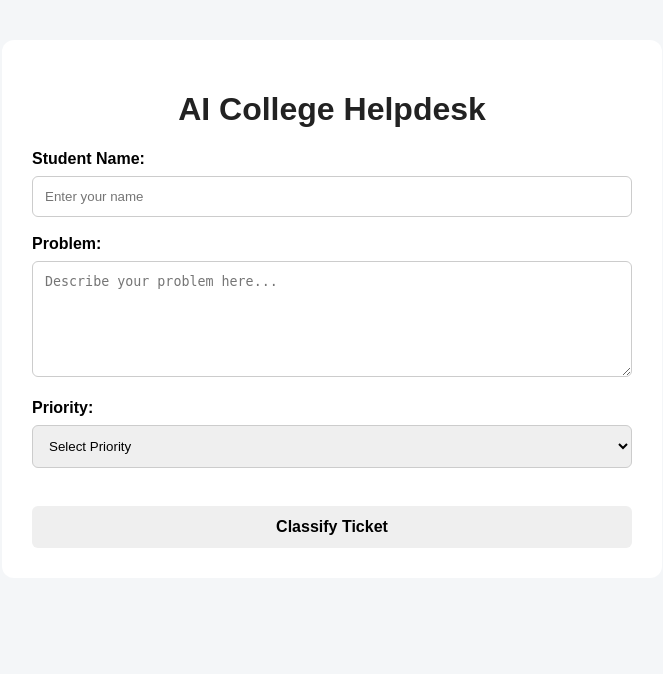
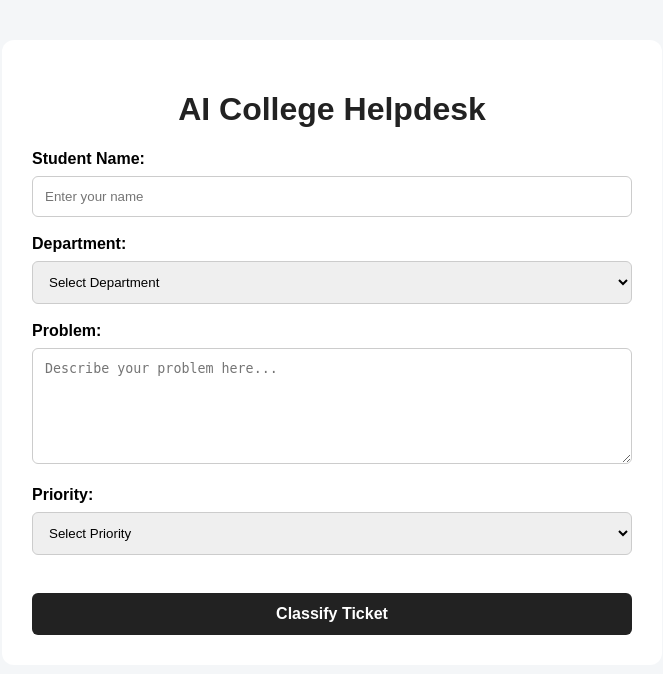
Before and after one commit to Yogini-gunjarge/AI-College-Helpdesk, a Flask app: page / in a window 1280 px wide. Shown: the top 674 px of the page, without its empty margins (308-971 px from the left). Run offline with Flask 3, Linux system fonts and the light colour scheme; parts of the project's set-up code (start-up, migrations or seed data) failed here and were passed over.

Commit message:
Add department field and update admin dashboard

```diff
--- a/app.py
+++ b/app.py
@@ -2,6 +2,7 @@ from flask import Flask, render_template, request, redirect
 import joblib
 import sqlite3
 from datetime import datetime
+import os
 
 app = Flask(__name__)
 
@@ -10,11 +11,18 @@ model = joblib.load("model.pkl")
 vectorizer = joblib.load("vectorizer.pkl")
 
 
-# Create database
+# Database path
+BASE_DIR = os.path.dirname(os.path.abspath(__file__))
+DB_PATH = os.path.join(BASE_DIR, "tickets.db")
+
+
+# Create / Update database
 def create_database():
-    conn = sqlite3.connect("tickets.db")
+
+    conn = sqlite3.connect(DB_PATH)
     cursor = conn.cursor()
 
+    # Create tickets table
     cursor.execute("""
         CREATE TABLE IF NOT EXISTS tickets (
             id INTEGER PRIMARY KEY AUTOINCREMENT,
@@ -22,14 +30,23 @@ def create_database():
             problem TEXT,
             category TEXT,
             priority TEXT,
-            date_time TEXT
+            date_time TEXT,
+            status TEXT DEFAULT 'Pending'
         )
     """)
 
-    # Add status column if it does not exist
+    # Check existing columns
     cursor.execute("PRAGMA table_info(tickets)")
     columns = [row[1] for row in cursor.fetchall()]
 
+    # Add department column if it does not exist
+    if "department" not in columns:
+        cursor.execute("""
+            ALTER TABLE tickets
+            ADD COLUMN department TEXT
+        """)
+
+    # Add status column if it does not exist
     if "status" not in columns:
         cursor.execute("""
             ALTER TABLE tickets
@@ -50,38 +67,54 @@ def home():
 @app.route("/admin")
 def admin():
 
-    conn = sqlite3.connect("tickets.db")
+    conn = sqlite3.connect(DB_PATH)
     cursor = conn.cursor()
 
-    # Get all tickets
-    cursor.execute("SELECT * FROM tickets")
+    # Get all tickets in fixed order
+    cursor.execute("""
+        SELECT
+            id,
+            student_name,
+            department,
+            problem,
+            category,
+            priority,
+            date_time,
+            status
+        FROM tickets
+        ORDER BY id DESC
+    """)
+
     tickets = cursor.fetchall()
 
     # Total tickets
     total_tickets = len(tickets)
 
-    # Count Pending tickets
+    # Pending
     cursor.execute("""
-        SELECT COUNT(*) FROM tickets
+        SELECT COUNT(*)
+        FROM tickets
         WHERE status = 'Pending'
     """)
     pending = cursor.fetchone()[0]
 
-    # Count In Progress tickets
+    # In Progress
     cursor.execute("""
-        SELECT COUNT(*) FROM tickets
+        SELECT COUNT(*)
+        FROM tickets
         WHERE status = 'In Progress'
     """)
     in_progress = cursor.fetchone()[0]
 
-    # Count Resolved tickets
+    # Resolved
     cursor.execute("""
-        SELECT COUNT(*) FROM tickets
+        SELECT COUNT(*)
+        FROM tickets
         WHERE status = 'Resolved'
     """)
     resolved = cursor.fetchone()[0]
 
-    # Category-wise ticket count
+    # Category-wise summary
     cursor.execute("""
         SELECT category, COUNT(*)
         FROM tickets
@@ -89,7 +122,7 @@ def admin():
     """)
     category_counts = cursor.fetchall()
 
-    # Priority-wise ticket count
+    # Priority-wise summary
     cursor.execute("""
         SELECT priority, COUNT(*)
         FROM tickets
@@ -116,6 +149,7 @@ def admin():
 def predict():
 
     student_name = request.form["student_name"]
+    department = request.form["department"]
     ticket = request.form["ticket"]
     priority = request.form["priority"]
 
@@ -124,15 +158,24 @@ def predict():
     category = model.predict(ticket_vector)[0]
 
     # Save ticket in database
-    conn = sqlite3.connect("tickets.db")
+    conn = sqlite3.connect(DB_PATH)
     cursor = conn.cursor()
 
     cursor.execute("""
         INSERT INTO tickets
-        (student_name, problem, category, priority, date_time, status)
-        VALUES (?, ?, ?, ?, ?, ?)
+        (
+            student_name,
+            department,
+            problem,
+            category,
+            priority,
+            date_time,
+            status
+        )
+        VALUES (?, ?, ?, ?, ?, ?, ?)
     """, (
         student_name,
+        department,
         ticket,
         category,
         priority,
@@ -144,16 +187,73 @@ def predict():
     conn.close()
 
     return f"""
-    <h1>Ticket Classified Successfully!</h1>
+    <html>
+    <head>
+        <title>Ticket Classified Successfully</title>
+        <style>
+            body {{
+                font-family: Arial, sans-serif;
+                background-color: #f4f6f8;
+                padding: 40px;
+            }}
 
-    <p><b>Student Name:</b> {student_name}</p>
-    <p><b>Problem:</b> {ticket}</p>
-    <p><b>Predicted Category:</b> {category}</p>
-    <p><b>Priority:</b> {priority}</p>
-    <p><b>Status:</b> Pending</p>
+            .result {{
+                max-width: 600px;
+                margin: auto;
+                background: white;
+                padding: 30px;
+                border-radius: 12px;
+            }}
 
-    <br>
-    <a href="/">Submit Another Ticket</a>
+            h1 {{
+                color: green;
+                text-align: center;
+            }}
+
+            p {{
+                font-size: 16px;
+                margin: 12px 0;
+            }}
+
+            a {{
+                display: inline-block;
+                margin-top: 20px;
+                text-decoration: none;
+                font-weight: bold;
+            }}
+        </style>
+    </head>
+
+    <body>
+
+    <div class="result">
+
+        <h1>Ticket Classified Successfully!</h1>
+
+        <p><b>Student Name:</b> {student_name}</p>
+
+        <p><b>Department:</b> {department}</p>
+
+        <p><b>Problem:</b> {ticket}</p>
+
+        <p><b>Predicted Category:</b> {category}</p>
+
+        <p><b>Priority:</b> {priority}</p>
+
+        <p><b>Status:</b> Pending</p>
+
+        <br>
+
+        <a href="/">Submit Another Ticket</a>
+
+        <br><br>
+
+        <a href="/admin">Go to Admin Dashboard</a>
+
+    </div>
+
+    </body>
+    </html>
     """
 
 
@@ -163,7 +263,7 @@ def update_status(ticket_id):
 
     status = request.form["status"]
 
-    conn = sqlite3.connect("tickets.db")
+    conn = sqlite3.connect(DB_PATH)
     cursor = conn.cursor()
 
     cursor.execute("""
@@ -178,8 +278,11 @@ def update_status(ticket_id):
     return redirect("/admin")
 
 
-# Run Application
+# Initialize database
+# Important for Render + Gunicorn
 create_database()
 
+
+# Run application locally
 if __name__ == "__main__":
     app.run(debug=True)
--- a/templates/index.html
+++ b/templates/index.html
@@ -28,7 +28,7 @@
             font-weight: bold;
         }
 
-        input, textarea {
+        input, textarea, select {
             width: 100%;
             padding: 12px;
             margin-top: 8px;
@@ -40,14 +40,7 @@
         textarea {
             resize: vertical;
         }
-select {
-    width: 100%;
-    padding: 12px;
-    margin-top: 8px;
-    border: 1px solid #ccc;
-    border-radius: 6px;
-    box-sizing: border-box;
-}
+
         button {
             width: 100%;
             padding: 12px;
@@ -57,6 +50,12 @@ select {
             cursor: pointer;
             font-size: 16px;
             font-weight: bold;
+            background-color: #222;
+            color: white;
+        }
+
+        button:hover {
+            background-color: #444;
         }
     </style>
 </head>
@@ -69,18 +68,49 @@ select {
 
     <form action="/predict" method="POST">
 
+        <!-- Student Name -->
         <label>Student Name:</label>
-        <input type="text" name="student_name"
-               placeholder="Enter your name" required>
+        <input type="text"
+               name="student_name"
+               placeholder="Enter your name"
+               required>
 
         <br><br>
 
+        <!-- Department -->
+        <label>Department:</label>
+
+        <select name="department" required>
+            <option value="">Select Department</option>
+            <option value="Information Technology">
+                Information Technology
+            </option>
+            <option value="Computer Engineering">
+                Computer Engineering
+            </option>
+            <option value="Electronics">
+                Electronics
+            </option>
+            <option value="Mechanical">
+                Mechanical
+            </option>
+            <option value="Civil">
+                Civil
+            </option>
+        </select>
+
+        <br><br>
+
+        <!-- Problem -->
         <label>Problem:</label>
-        <textarea name="ticket" rows="6"
+        <textarea name="ticket"
+                  rows="6"
                   placeholder="Describe your problem here..."
                   required></textarea>
+
         <br><br>
 
+        <!-- Priority -->
         <label>Priority:</label>
 
         <select name="priority" required>
@@ -91,7 +121,11 @@ select {
         </select>
 
         <br><br>
-        <button type="submit">Classify Ticket</button>
+
+        <!-- Submit -->
+        <button type="submit">
+            Classify Ticket
+        </button>
 
     </form>
 
```
Also changed, not shown: templates/admin.html (+29 -30 lines). Lines whose indentation alone changed are shown as unchanged.
